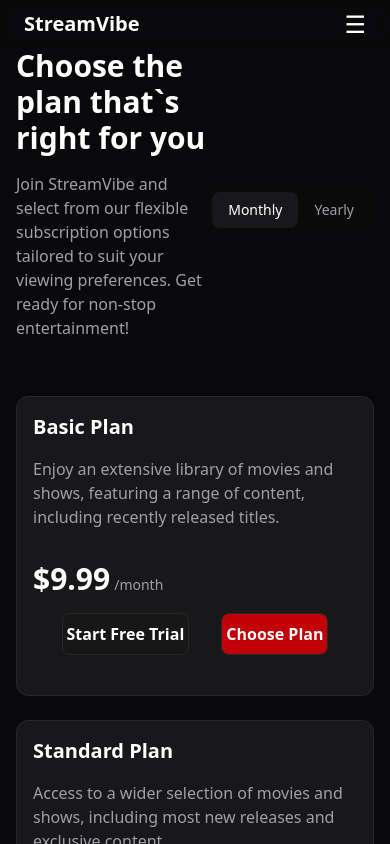
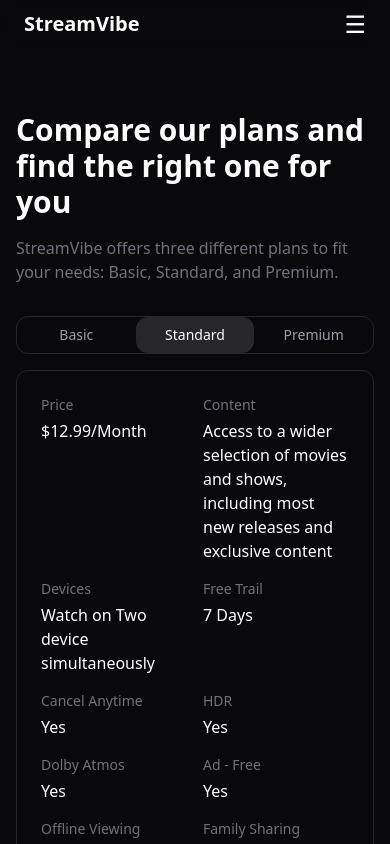
Before and after one commit to AntonBerest/movie-app, a Next.js app: page /subscriptions in a window 390 px wide. Shown: the top 844 px of the page. Built offline with nearby package versions, Linux system fonts and the light colour scheme.

Commit message:
subscriptions page (test2)

```diff
--- a/app/movies/[id]/page.tsx
+++ b/app/movies/[id]/page.tsx
@@ -4,13 +4,7 @@
 import CTABanner from '@/components/CTABanner'
 import Footer from '@/components/Footer'
 
-export default async function MoviePage({
-  params,
-}: {
-  params: Promise<{ id: string }>
-}) {
-  const { id } = await params
-
+export default function MoviePage() {
   return (
     <main className="bg-zinc-950 min-h-screen">
       <Navbar />
--- a/app/subscriptions/page.tsx
+++ b/app/subscriptions/page.tsx
@@ -2,16 +2,12 @@
 import CTABanner from '@/components/CTABanner'
 import Footer from '@/components/Footer'
 import Plans from '@/components/Plans'
+import PlansComparison from '@/components/subscriptions/PlansComparison'
 
-export default async function SubscriptionsPage({
-  params,
-}: {
-  params: Promise<{ id: string }>
-}) {
-  const { id } = await params
-
+export default function SubscriptionsPage() {
   return (
     <main className="bg-zinc-950 min-h-screen">
+      <PlansComparison />
       <Navbar />
       <Plans />
       <CTABanner />
--- a/app/support/page.tsx
+++ b/app/support/page.tsx
@@ -4,13 +4,7 @@
 import FAQ from '@/components/FAQ'
 import SupportHero from '@/components/support/SupportHero'
 
-export default async function SupportPage({
-  params,
-}: {
-  params: Promise<{ id: string }>
-}) {
-  const { id } = await params
-
+export default function SupportPage() {
   return (
     <main className="bg-zinc-950 min-h-screen">
       <Navbar />
--- /dev/null
+++ b/components/subscriptions/PlansComparison.tsx
@@ -0,0 +1,128 @@
+'use client'
+import { useState } from 'react'
+
+const plans = {
+  Basic: {
+    Price: '$9.99/Month',
+    Content:
+      'Access to a wide selection of movies and shows, including some new releases.',
+    Devices: 'Watch on one device simultaneously',
+    'Free Trail': '7 Days',
+    'Cancel Anytime': 'Yes',
+    HDR: 'No',
+    'Dolby Atmos': 'No',
+    'Ad - Free': 'No',
+    'Offline Viewing': 'No',
+    'Family Sharing': 'No',
+  },
+  Standard: {
+    Price: '$12.99/Month',
+    Content:
+      'Access to a wider selection of movies and shows, including most new releases and exclusive content',
+    Devices: 'Watch on Two device simultaneously',
+    'Free Trail': '7 Days',
+    'Cancel Anytime': 'Yes',
+    HDR: 'Yes',
+    'Dolby Atmos': 'Yes',
+    'Ad - Free': 'Yes',
+    'Offline Viewing': 'Yes, for select titles.',
+    'Family Sharing': 'Yes, up to 5 family members.',
+  },
+  Premium: {
+    Price: '$14.99/Month',
+    Content:
+      'Access to a widest selection of movies and shows, including all new releases and Offline Viewing',
+    Devices: 'Watch on Four device simultaneously',
+    'Free Trail': '7 Days',
+    'Cancel Anytime': 'Yes',
+    HDR: 'Yes',
+    'Dolby Atmos': 'Yes',
+    'Ad - Free': 'Yes',
+    'Offline Viewing': 'Yes, for all titles.',
+    'Family Sharing': 'Yes, up to 6 family members.',
+  },
+}
+
+const features = Object.keys(plans.Basic)
+
+export default function PlansComparison() {
+  const [activePlan, setActivePlan] = useState<
+    'Basic' | 'Standard' | 'Premium'
+  >('Standard')
+
+  return (
+    <div className="px-4 md:px-16 py-12 mt-16">
+      <h2 className="text-3xl font-bold text-white mb-4">
+        Compare our plans and find the right one for you
+      </h2>
+      <p className="text-zinc-500 mb-8">
+        StreamVibe offers three different plans to fit your needs: Basic,
+        Standard, and Premium.
+      </p>
+
+      <div className="flex md:hidden border border-zinc-800 rounded-xl mb-4">
+        {(['Basic', 'Standard', 'Premium'] as const).map((plan) => (
+          <button
+            key={plan}
+            onClick={() => setActivePlan(plan)}
+            className={`flex-1 py-2 text-sm rounded-xl ${activePlan === plan ? 'bg-zinc-800 text-white' : 'text-zinc-400'}`}
+          >
+            {plan}
+          </button>
+        ))}
+      </div>
+
+      <div className="block md:hidden border border-zinc-800 rounded-xl overflow-hidden">
+        <div className="grid grid-cols-2 gap-4 p-6">
+          {features.map((feature) => (
+            <div key={feature}>
+              <p className="text-zinc-500 text-sm mb-1">{feature}</p>
+              <p className="text-white">
+                {plans[activePlan][feature as keyof typeof plans.Basic]}
+              </p>
+            </div>
+          ))}
+        </div>
+      </div>
+
+      <div className="hidden md:block border border-zinc-800 rounded-xl overflow-hidden">
+        <table className="w-full">
+          <thead>
+            <tr>
+              <th className="text-left bg-[#0F0F0F] text-white py-4 px-6 border border-zinc-800">
+                Features
+              </th>
+              <th className="text-left bg-[#0F0F0F] text-white py-4 px-6 border border-zinc-800">
+                Basic
+              </th>
+              <th className="text-left bg-[#0F0F0F] text-white py-4 px-6 border border-zinc-800">
+                Standard
+              </th>
+              <th className="text-left bg-[#0F0F0F] text-white py-4 px-6 border border-zinc-800">
+                Premium
+              </th>
+            </tr>
+          </thead>
+          <tbody>
+            {features.map((feature) => (
+              <tr key={feature}>
+                <td className="text-zinc-500 py-4 px-6 border border-zinc-800">
+                  {feature}
+                </td>
+                <td className="text-zinc-500 py-4 px-6 border border-zinc-800">
+                  {plans.Basic[feature as keyof typeof plans.Basic]}
+                </td>
+                <td className="text-zinc-500 py-4 px-6 border border-zinc-800">
+                  {plans.Standard[feature as keyof typeof plans.Basic]}
+                </td>
+                <td className="text-zinc-500 py-4 px-6 border border-zinc-800">
+                  {plans.Premium[feature as keyof typeof plans.Basic]}
+                </td>
+              </tr>
+            ))}
+          </tbody>
+        </table>
+      </div>
+    </div>
+  )
+}
--- a/components/support/SupportHero.tsx
+++ b/components/support/SupportHero.tsx
@@ -72,7 +72,7 @@
 
           <div className="grid grid-cols-[90px_1fr] gap-3">
             <input
-              placeholder="En"
+              placeholder="Country"
               className="bg-zinc-900 border border-zinc-800 rounded-xl px-4 py-4"
             />
 
@@ -102,7 +102,6 @@
           />
         </div>
 
-        {/* checkbox */}
 
         <label className="flex items-start gap-3 mt-8 cursor-pointer">
           <input
```
